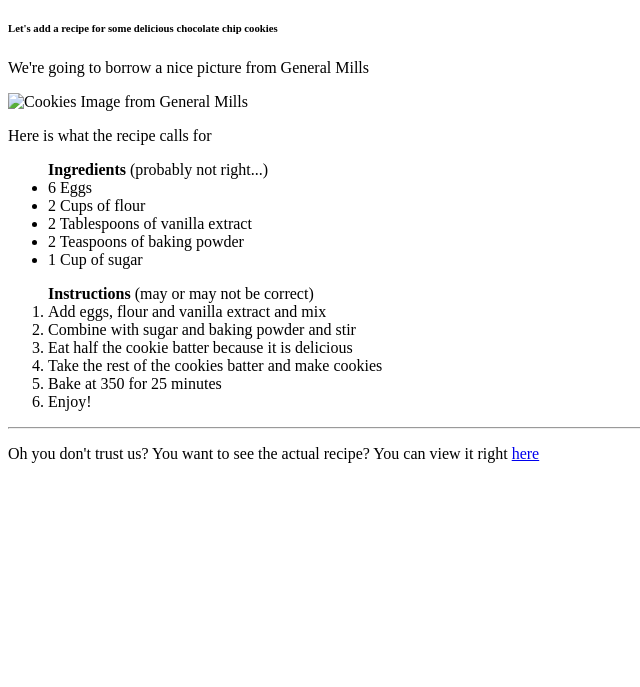
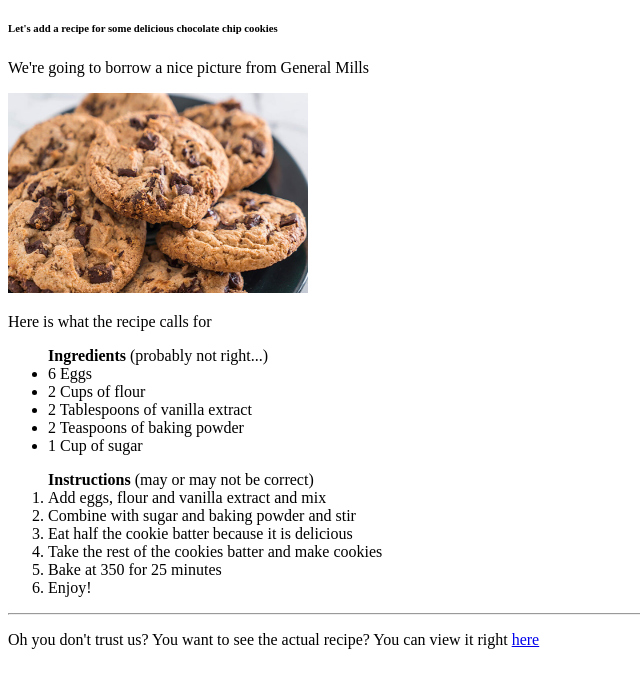
Before and after one commit to iambelloopeyemi/my-first-web-project, a plain HTML site: page index.html in a window 1280 px wide. Shown: the part 105-792 px from the top of the page, without its empty margins (0-640 px from the left). Drawn offline with Linux system fonts and the light colour scheme.

Commit message:
rename the image filename

```diff
--- a/index.html
+++ b/index.html
@@ -16,7 +16,7 @@
     <p>We're going to borrow a nice picture from General Mills</p>
 
     <img
-      src="/images/Sshutterstock_751996132-750x400.jpg"
+      src="/images/cookies.jpg"
       alt="Cookies Image from General Mills"
       height="200"
       width="300"
```
